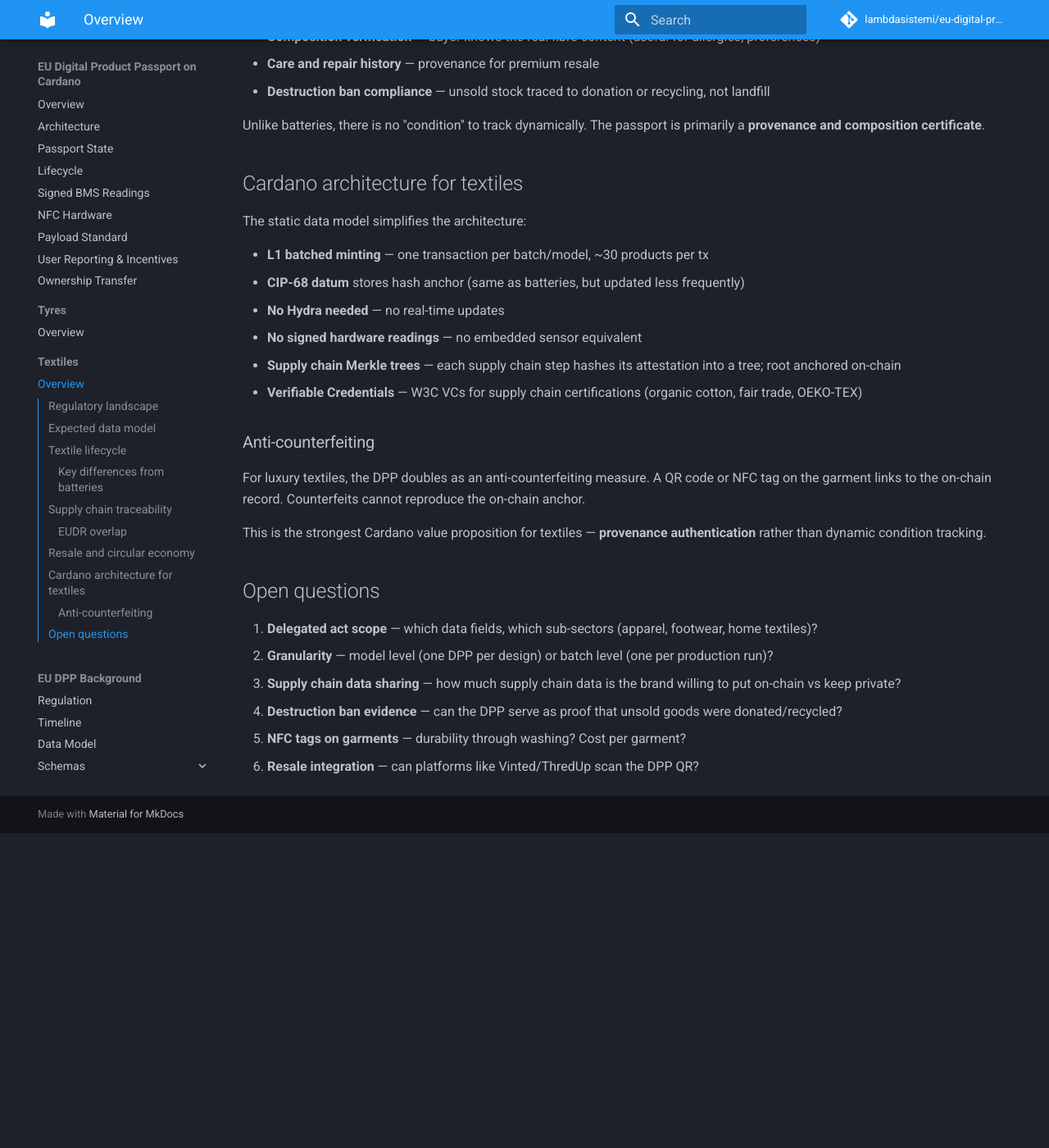
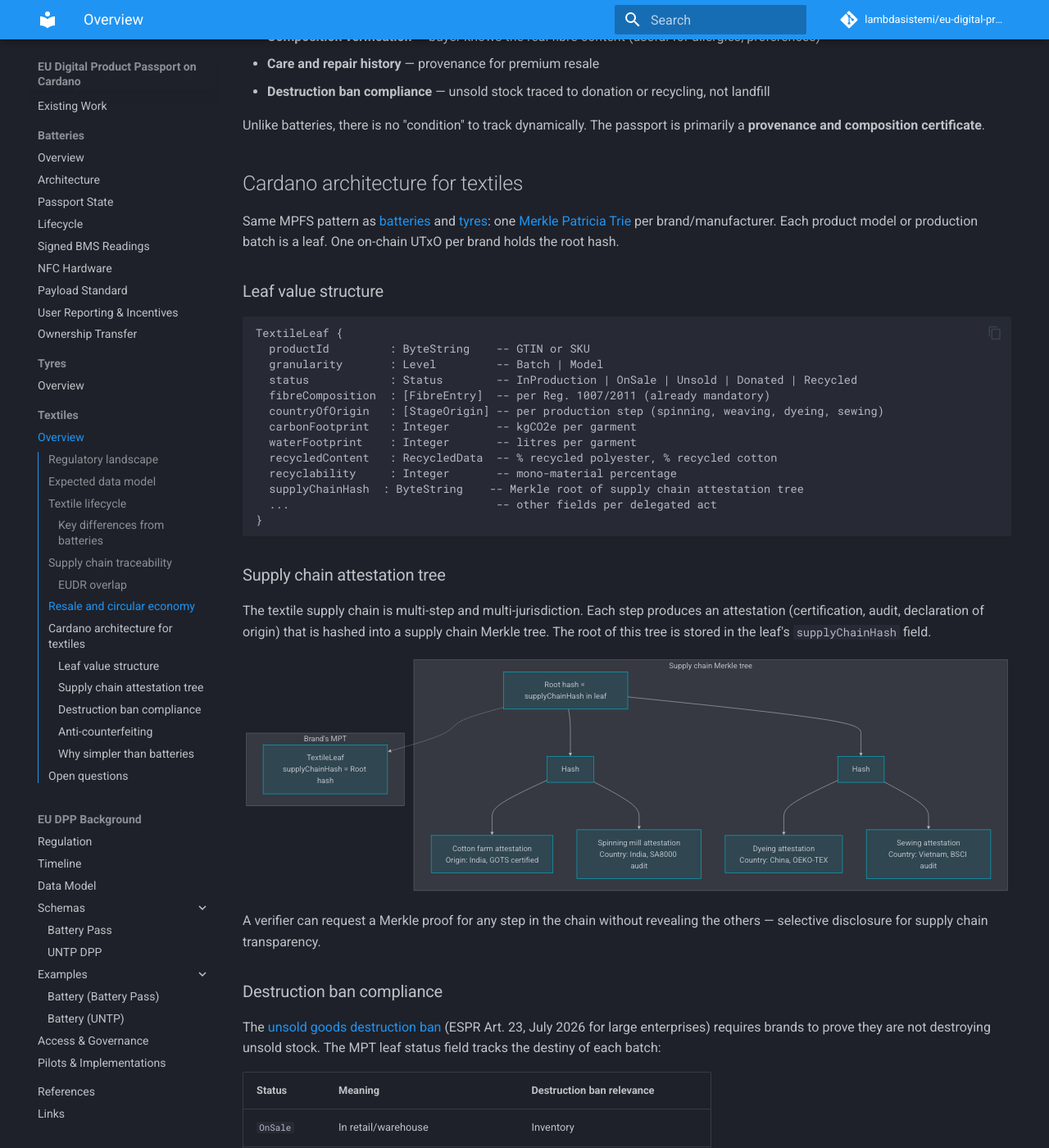
Before and after one commit to lambdasistemi/eu-digital-product-passport, an MkDocs documentation site: the page built from docs/sectors/textiles/index.md, in a window 1280 px wide and 1400 px high, scrolled down 3643 px. Shown: the whole window at 82% size. Built offline with MkDocs 1.6.1 and Material for MkDocs 9.7.7, drawn with Linux system fonts in a browser that asks for light colours; comment, search, counter and statistics services are not loaded; before the commit the page ends 4659 px from its top, so only the background shows below that; some of the changed text lies outside the part shown.

Commit message:
feat: tyre and textile architectures — MPFS per manufacturer/brand
Same MPT-per-operator pattern as batteries but simpler: no dynamic
readings, no reward protocol, no commitment mechanism.

Tyres: write-once leaf at manufacturing, rare transitions (retread,
end-of-life). DOT code as natural MPT key. <10 ADA/year per operator.

Textiles: supply chain attestation tree nested in each leaf. Destruction
ban compliance via leaf status transitions (Unsold→Donated/Recycled).
Selective disclosure via Merkle proofs for supply chain privacy.

````diff
--- a/docs/sectors/textiles/index.md
+++ b/docs/sectors/textiles/index.md
@@ -107,26 +107,85 @@
 
 ## Cardano architecture for textiles
 
-The static data model simplifies the architecture:
+Same MPFS pattern as [batteries](../batteries/architecture.md) and [tyres](../tyres/index.md): one [Merkle Patricia Trie](../../references.md#mpfs) per brand/manufacturer. Each product model or production batch is a leaf. One on-chain UTxO per brand holds the root hash.
 
-- **L1 batched minting** — one transaction per batch/model, ~30 products per tx
-- **CIP-68 datum** stores hash anchor (same as batteries, but updated less frequently)
-- **No Hydra needed** — no real-time updates
-- **No signed hardware readings** — no embedded sensor equivalent
-- **Supply chain Merkle trees** — each supply chain step hashes its attestation into a tree; root anchored on-chain
-- **Verifiable Credentials** — W3C VCs for supply chain certifications (organic cotton, fair trade, OEKO-TEX)
+### Leaf value structure
+
+```
+TextileLeaf {
+  productId         : ByteString    -- GTIN or SKU
+  granularity       : Level         -- Batch | Model
+  status            : Status        -- InProduction | OnSale | Unsold | Donated | Recycled
+  fibreComposition  : [FibreEntry]  -- per Reg. 1007/2011 (already mandatory)
+  countryOfOrigin   : [StageOrigin] -- per production step (spinning, weaving, dyeing, sewing)
+  carbonFootprint   : Integer       -- kgCO2e per garment
+  waterFootprint    : Integer       -- litres per garment
+  recycledContent   : RecycledData  -- % recycled polyester, % recycled cotton
+  recyclability     : Integer       -- mono-material percentage
+  supplyChainHash  : ByteString    -- Merkle root of supply chain attestation tree
+  ...                               -- other fields per delegated act
+}
+```
+
+### Supply chain attestation tree
+
+The textile supply chain is multi-step and multi-jurisdiction. Each step produces an attestation (certification, audit, declaration of origin) that is hashed into a supply chain Merkle tree. The root of this tree is stored in the leaf's `supplyChainHash` field.
+
+```mermaid
+graph TD
+    subgraph "Supply chain Merkle tree"
+        R[Root hash = supplyChainHash in leaf]
+        R --> H1[Hash]
+        R --> H2[Hash]
+        H1 --> A1["Cotton farm attestation<br/>Origin: India, GOTS certified"]
+        H1 --> A2["Spinning mill attestation<br/>Country: India, SA8000 audit"]
+        H2 --> A3["Dyeing attestation<br/>Country: China, OEKO-TEX"]
+        H2 --> A4["Sewing attestation<br/>Country: Vietnam, BSCI audit"]
+    end
+
+    subgraph "Brand's MPT"
+        L["TextileLeaf<br/>supplyChainHash = Root hash"]
+    end
+
+    R -.-> L
+```
+
+A verifier can request a Merkle proof for any step in the chain without revealing the others — selective disclosure for supply chain transparency.
+
+### Destruction ban compliance
+
+The [unsold goods destruction ban](../../references.md#espr-art23) (ESPR Art. 23, July 2026 for large enterprises) requires brands to prove they are not destroying unsold stock. The MPT leaf status field tracks the destiny of each batch:
+
+| Status | Meaning | Destruction ban relevance |
+|--------|---------|--------------------------|
+| `OnSale` | In retail/warehouse | Inventory |
+| `Sold` | Purchased by consumer | No issue |
+| `Unsold` | Not sold within season | **Must not be destroyed** |
+| `Donated` | Donated to charity/social enterprise | Compliant |
+| `Recycled` | Sent to fibre recycling | Compliant |
+| `Destroyed` | **Illegal** for textiles from July 2026 | Non-compliant — on-chain evidence |
+
+The MPT creates a tamper-evident audit trail. A brand that transitions a batch from `Unsold` to `Donated` has that transition anchored on-chain with a timestamp. Market surveillance authorities can verify the full history of any batch via Merkle proofs.
 
 ### Anti-counterfeiting
 
-For luxury textiles, the DPP doubles as an anti-counterfeiting measure. A QR code or NFC tag on the garment links to the on-chain record. Counterfeits cannot reproduce the on-chain anchor.
+For luxury textiles, the DPP doubles as an anti-counterfeiting measure. A QR code or NFC tag on the garment links to the on-chain record. Counterfeits cannot reproduce the on-chain anchor — verifying the product requires a Merkle proof against the brand's MPT root.
 
 This is the strongest Cardano value proposition for textiles — **provenance authentication** rather than dynamic condition tracking.
+
+### Why simpler than batteries
+
+| Aspect | Batteries | Textiles |
+|--------|-----------|---------|
+| Dynamic data | SoH changes continuously | None — static after production |
+| Updates | Daily (BMS data) | Only on lifecycle events (sale, donation, recycling) |
+| User interaction | Signed BMS readings with rewards | None |
+| Supply chain | Single manufacturer | Multi-step chain → supply chain attestation tree per leaf |
+| On-chain cost | ~73 ADA/year per operator | **< 10 ADA/year** per brand (very rare updates) |
 
 ## Open questions
 
 1. **Delegated act scope** — which data fields, which sub-sectors (apparel, footwear, home textiles)?
-2. **Granularity** — model level (one DPP per design) or batch level (one per production run)?
-3. **Supply chain data sharing** — how much supply chain data is the brand willing to put on-chain vs keep private?
-4. **Destruction ban evidence** — can the DPP serve as proof that unsold goods were donated/recycled?
-5. **NFC tags on garments** — durability through washing? Cost per garment?
-6. **Resale integration** — can platforms like Vinted/ThredUp scan the DPP QR?
+2. **Granularity** — model level (one leaf per design) or batch level (one leaf per production run)?
+3. **Supply chain privacy** — selective disclosure via Merkle proofs solves partial transparency, but brands may resist putting even hashed attestations on a public chain
+4. **Destruction ban evidence** — the MPT model supports it, but will regulators accept on-chain proofs as compliance evidence?
````
Also changed, not shown: docs/cardano/storage.md (+2 -4 lines), docs/sectors/tyres/index.md (+34 -10 lines).
